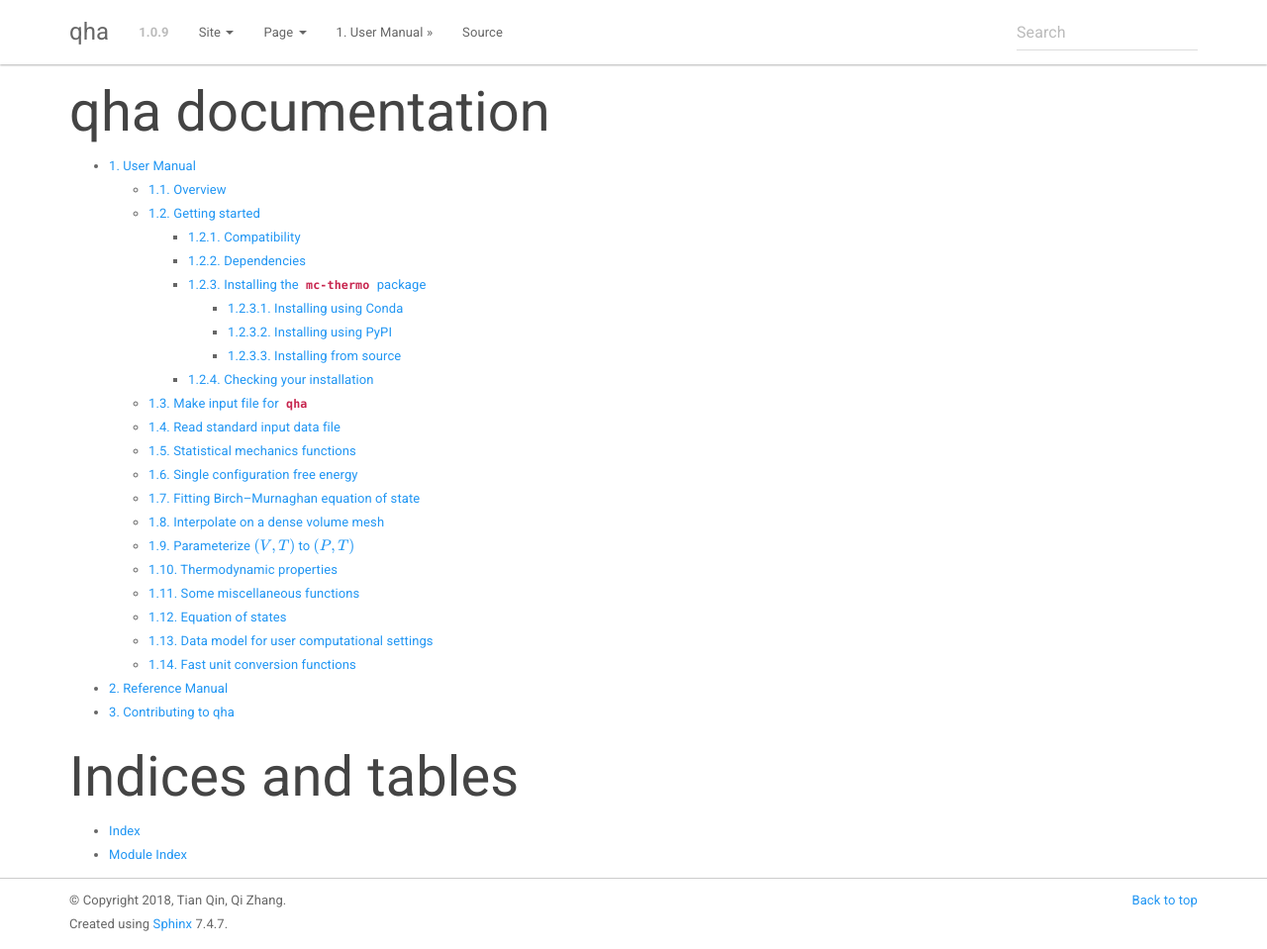
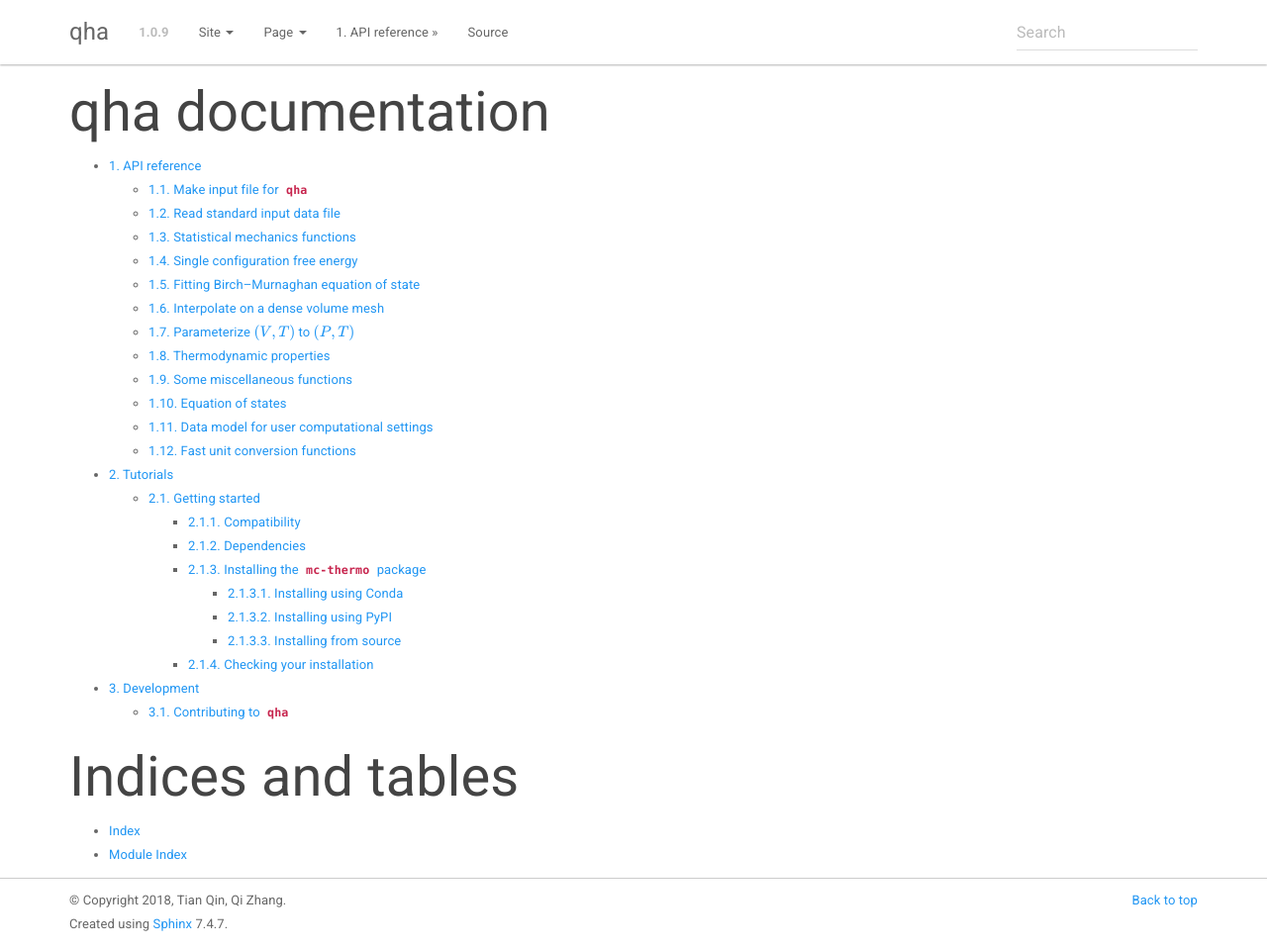
Before and after one commit to MineralsCloud/qha, a Sphinx documentation site: the page built from docs/source/index.rst, in a window 1280 px wide and 959 px high. Shown: the whole window at 99% size. Built offline with Sphinx 7.4.7, drawn with Linux system fonts in a browser that asks for light colours.

Commit message:
Reorganize docs file structure

```diff
--- a/docs/source/api/index.rst
+++ b/docs/source/api/index.rst
@@ -1,11 +1,7 @@
-
-User Manual
-===========
+API reference
+=============
 
 .. toctree::
-
-   overview
-   installing
 
    input_maker
    read_input
--- /dev/null
+++ b/docs/source/develop/index.rst
@@ -0,0 +1,6 @@
+Development
+===========
+
+.. toctree::
+
+   contributing
--- a/docs/source/index.rst
+++ b/docs/source/index.rst
@@ -12,7 +12,7 @@
 
    api/index
    tutorials/index
-   contributing
+   develop/index
 
 Indices and tables
 ==================
--- a/docs/source/tutorials/index.rst
+++ b/docs/source/tutorials/index.rst
@@ -1,4 +1,6 @@
-Reference Manual
-================
+Tutorials
+=========
 
 .. toctree::
+
+   installing
```
Also changed, not shown: docs/source/contributing.rst (deleted, +0 -8 lines), docs/source/develop/contributing.rst (added, +8 -0 lines), docs/source/tutorials/installing.rst (renamed from docs/source/api/installing.rst).
